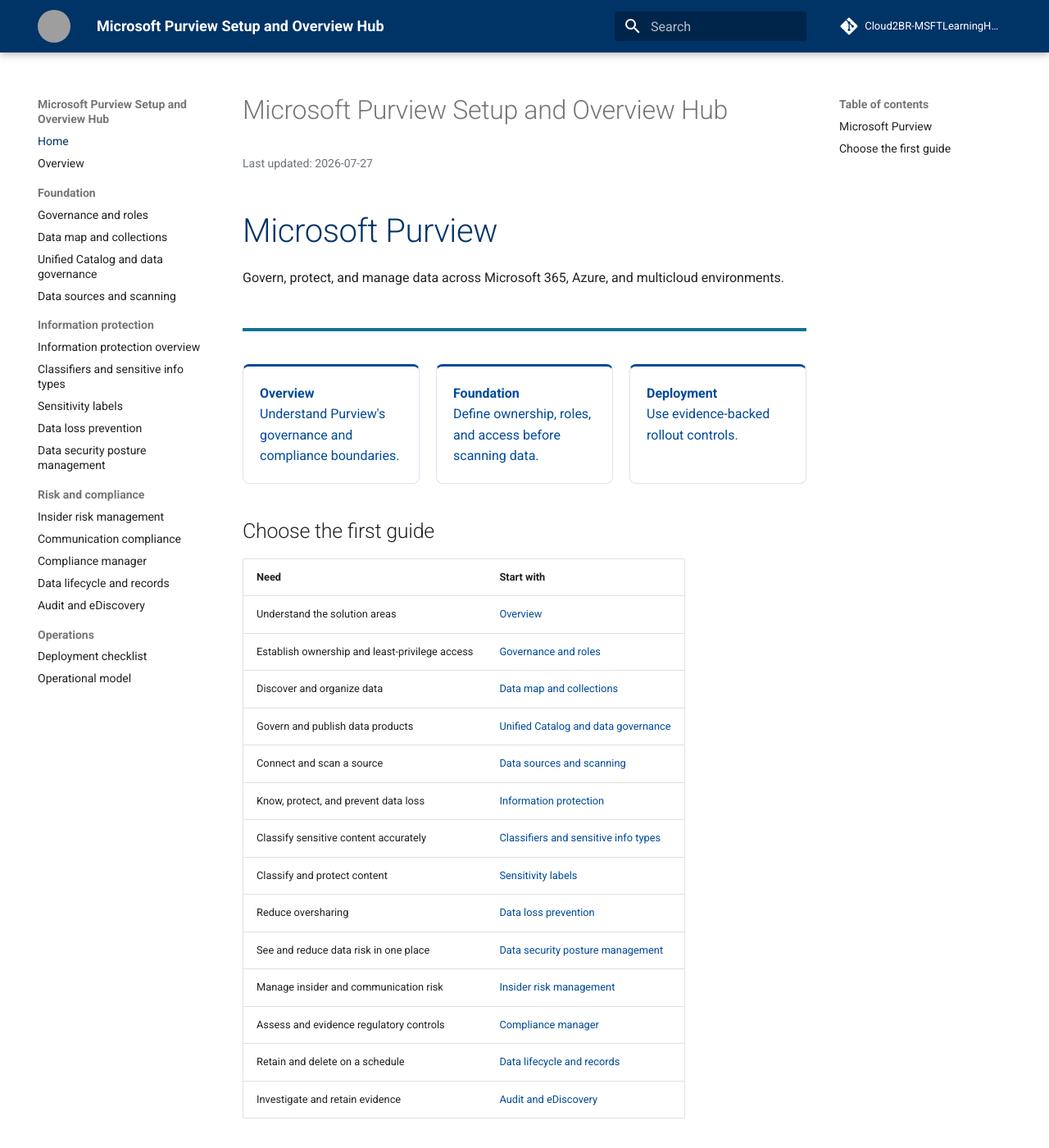
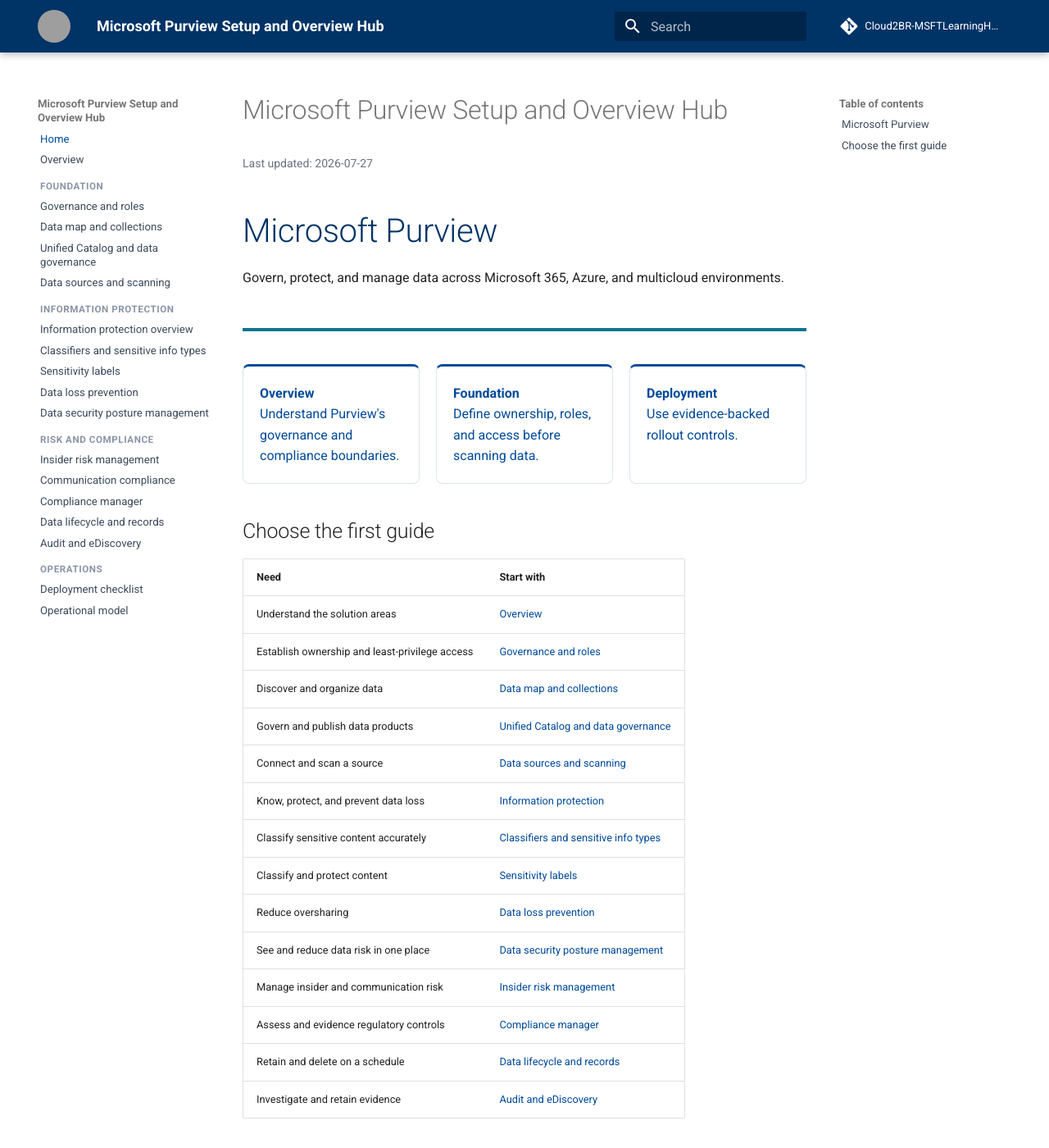
Before and after one commit to Cloud2BR-MSFTLearningHub/Purview-Setup-Overview, an MkDocs documentation site: the page built from docs/index.md, in a window 1280 px wide and 1400 px high. Shown: the whole window at 82% size. Built offline with MkDocs 1.6.1 and Material for MkDocs 9.7.7, drawn with Linux system fonts in a browser that asks for light colours; comment, search, counter and statistics services are not loaded; grey boxes are pictures that could not be loaded.

Commit message:
Grey non-clickable nav section titles and tighten left navigation

```diff
--- a/docs/assets/css/custom.css
+++ b/docs/assets/css/custom.css
@@ -3,6 +3,26 @@
 .md-header__button.md-logo img { border-radius: 50%; height: 2rem; width: 2rem; }
 .md-typeset { font-size: .8rem; }
 .md-typeset a { color: var(--purview-blue); }
+
+/* Left navigation: grey non-clickable section titles and tighten left alignment */
+.md-nav { font-size: 0.66rem; }
+.md-sidebar--primary .md-nav__item--section > .md-nav__link,
+.md-sidebar--primary .md-nav__item--section.md-nav__item--active > .md-nav__link,
+.md-nav--primary label.md-nav__link {
+  color: #8a94a6;
+  font-size: 0.58rem;
+  font-weight: 700;
+  letter-spacing: 0.05em;
+  text-transform: uppercase;
+}
+.md-nav--primary .md-nav__list { padding-left: 0; }
+.md-nav__link { padding-left: 0.15rem; margin-left: 0; }
+.md-nav--primary .md-nav__item .md-nav__item { padding-left: 0.35rem; }
+.md-nav__item .md-nav__link[href] { color: #3d4a5c; }
+.md-nav__link[href]:hover,
+.md-nav__link--active,
+.md-nav__item--active > .md-nav__link[href] { color: var(--purview-blue); }
+
 .md-typeset h1 + p, .md-typeset h1 + p + p { display: none; }
 .md-typeset h1 + p + p + p { color: #6b7280; font-size: 0.7rem; margin: -0.4rem 0 0.6rem; }
 .md-typeset h1 + p + p + p + hr { display: none; }
```
